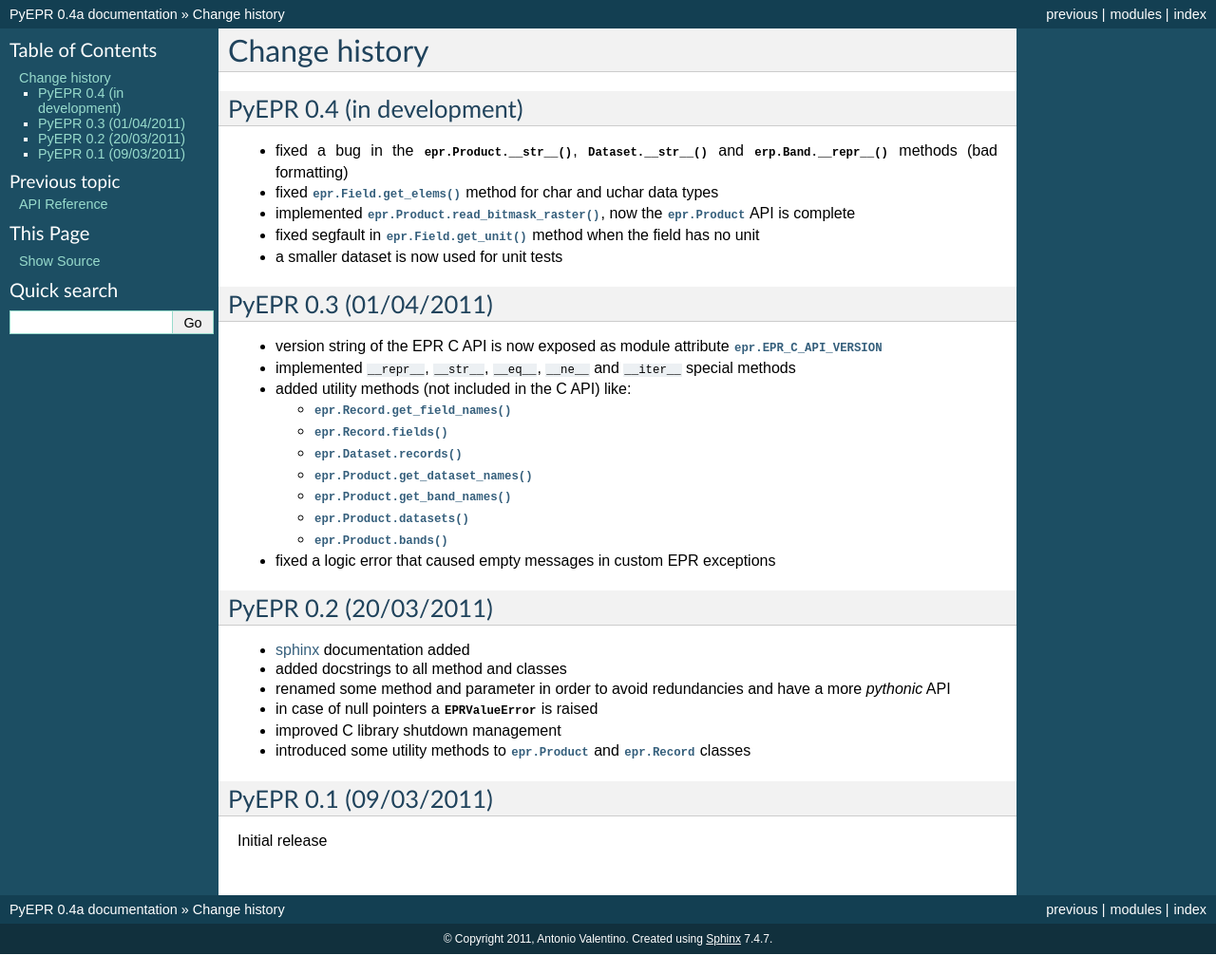
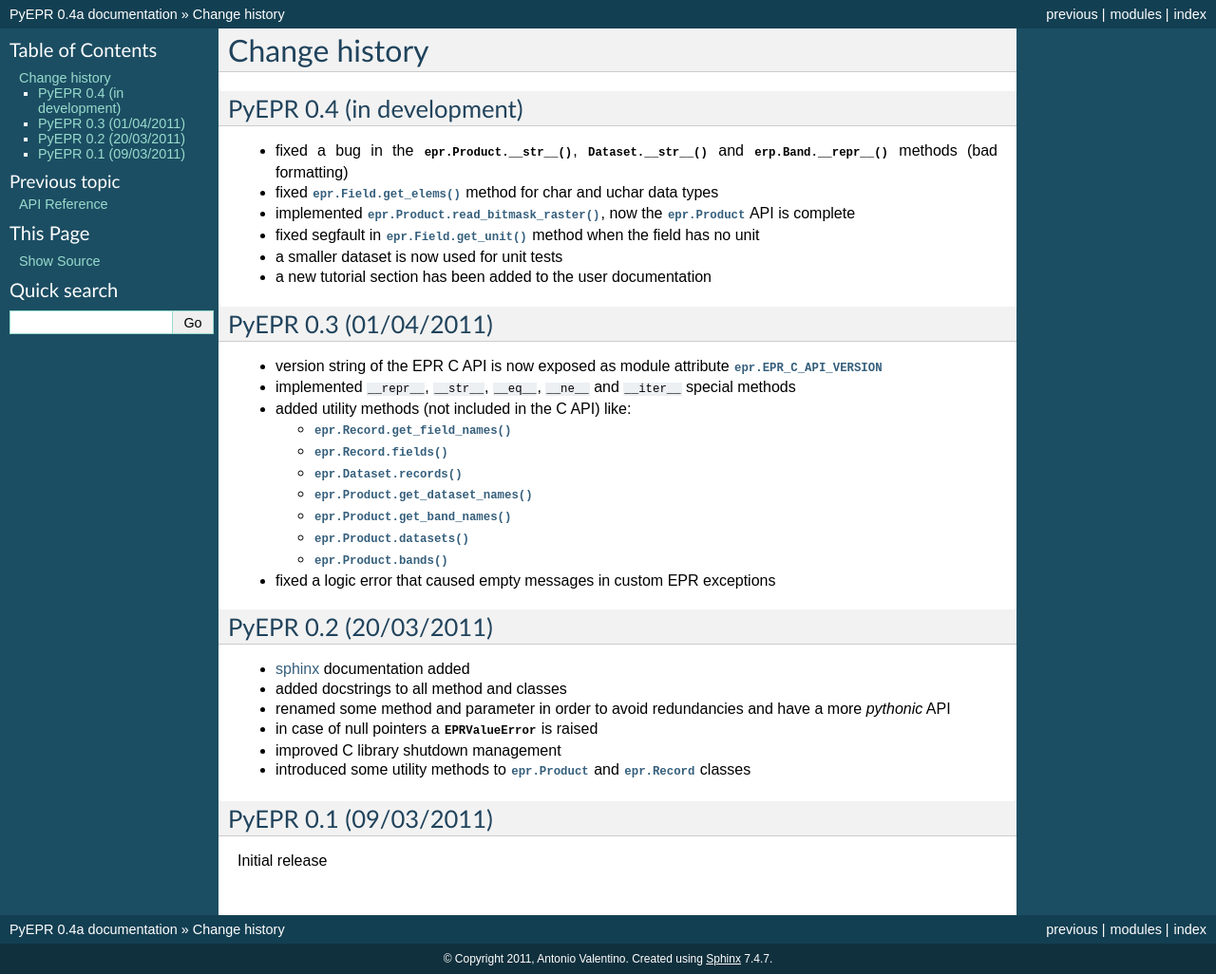
Before and after one commit to avalentino/pyepr, a Sphinx documentation site: the page built from doc/NEWS.txt, in a window 1280 px wide. Shown: the whole page at 95% size. Built offline with Sphinx 7.4.7, drawn with Linux system fonts in a browser that asks for light colours; formulas are drawn with MathJax 3; before the commit the page ends 1005 px from its top, so only the background shows below that.

Commit message:
NEWS file updated

```diff
--- a/doc/NEWS.txt
+++ b/doc/NEWS.txt
@@ -13,6 +13,7 @@ PyEPR 0.4 (in development)
 * fixed segfault in :meth:`epr.Field.get_unit` method when the field
   has no unit
 * a smaller dataset is now used for unit tests
+* a new tutorial section has been added to the user documentation
 
 
 PyEPR 0.3 (01/04/2011)
```
